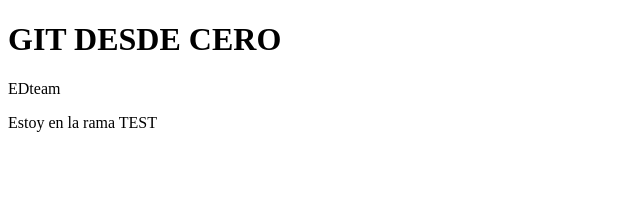
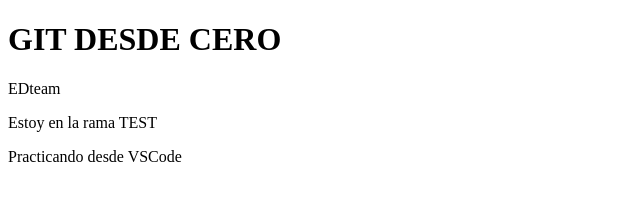
Before and after one commit to alvaro-machado/practica-git, a plain HTML site: page index.html in a window 1280 px wide. Shown: the whole page, without its empty margins (0-640 px from the left). Drawn offline with Linux system fonts and the light colour scheme.

Commit message:
Primer commit desde VScode

```diff
--- a/index.html
+++ b/index.html
@@ -3,8 +3,7 @@
 <head>
     <meta charset="UTF-8">
     <meta http-equiv="X-UA-Compatible" content="IE=edge">
-    <meta name="viewport" content="width=device-width, initial-scale=1.0">
-    <title>Practicando con GIT</title>
+    <title>Practicando con GIT desde vscode</title>
 </head>
 <body>
     <h1>GIT DESDE CERO</h1>
@@ -12,5 +11,10 @@
     <section>
         <p>Estoy en la rama TEST</p>
     </section>
+    <div>
+        <p>
+            Practicando desde VSCode
+        </p>
+    </div>
 </body>
 </html>
```
Also changed, not shown: 1 other file.
